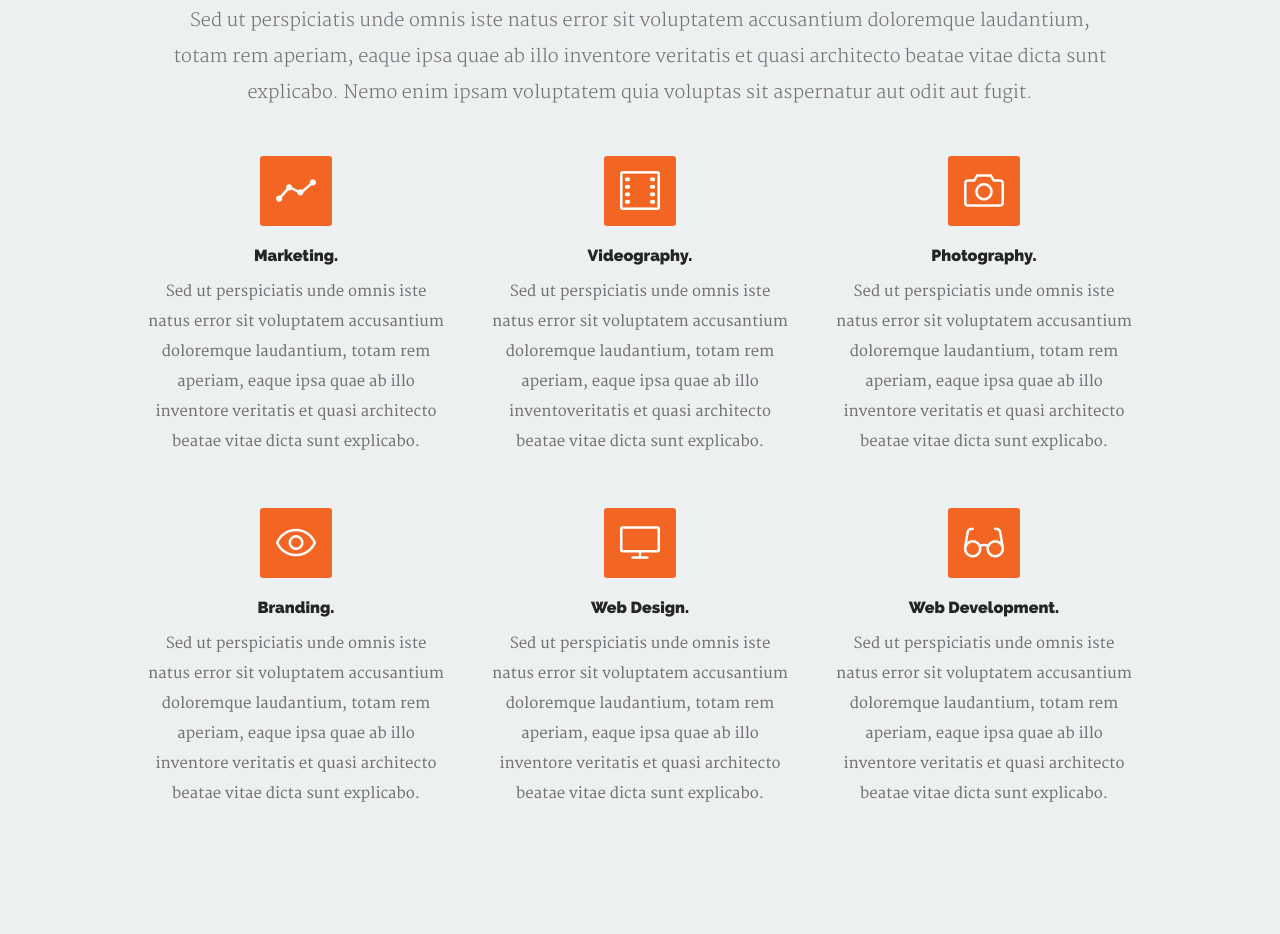
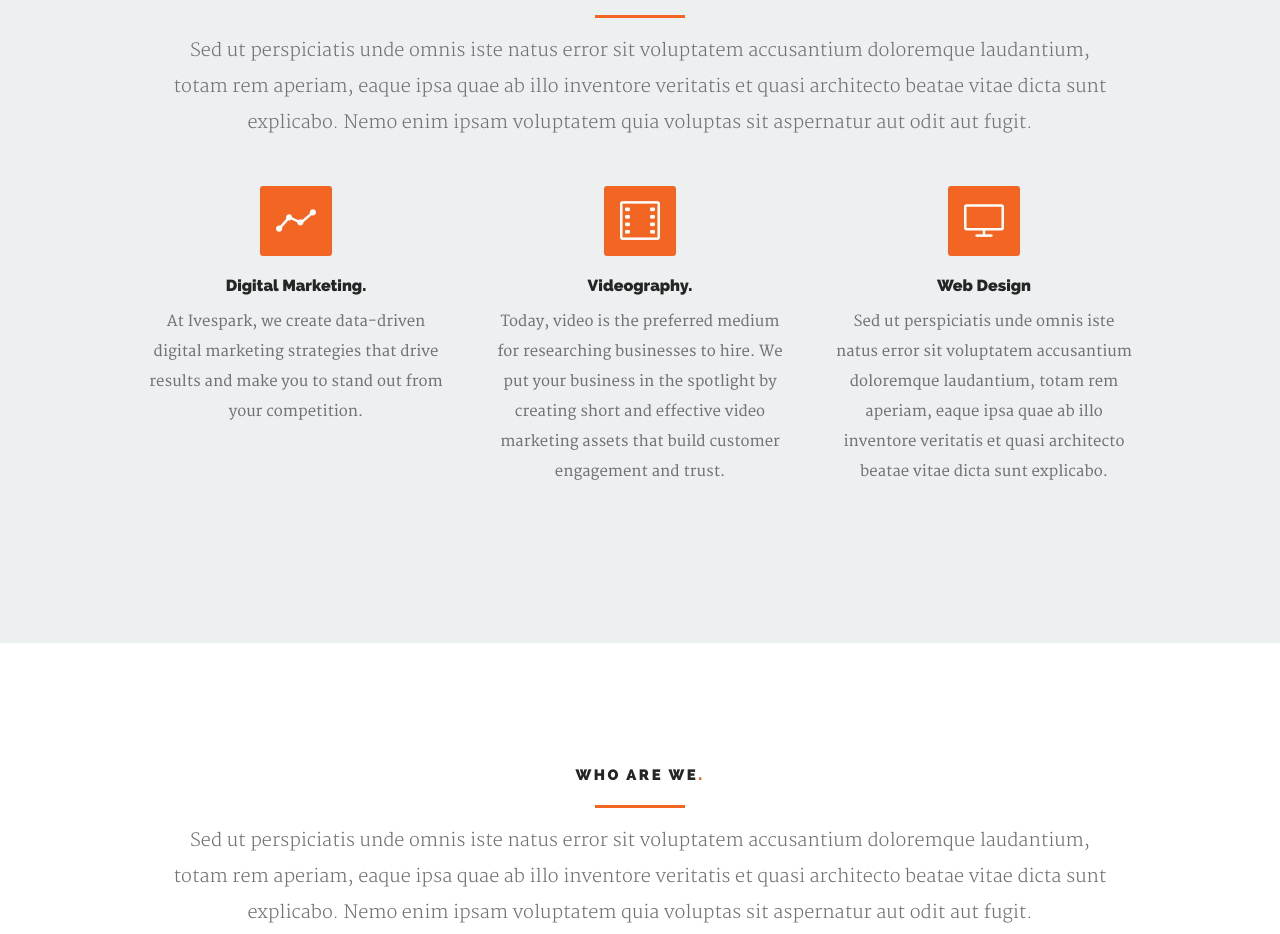
Before and after one commit to sadecki558/ivespark, a plain HTML site: page index.html in a window 1280 px wide. Shown: the part 2146-3080 px from the top of the page. Drawn offline with nearby package versions, Linux system fonts and the light colour scheme.

Commit message:
service update

```diff
--- a/index.html
+++ b/index.html
@@ -136,7 +136,7 @@
 
 	         <hr />
 
-	         <b>At Ivespark, we work hard to understand what it is our clients want most and how we can help them achieve it.
+	         <b>At Ivespark, we work hard to understand what it is our clients want most and how we can help them achieve it. Your success is our priority.
 			 </b>
 
 	      </div>
@@ -318,11 +318,10 @@
 	               	<span class="icon-graph"></span>
 	               </div>
 
-	               <h3>Marketing.</h3>
+	               <h3>Digital Marketing.</h3>
 
 	               <div class="service-content">
-		               <p>Sed ut perspiciatis unde omnis iste natus error sit voluptatem accusantium doloremque laudantium, totam rem aperiam, eaque ipsa quae ab illo inventore veritatis et quasi architecto beatae vitae dicta sunt explicabo.
-	         			</p>
+		               <p> At Ivespark, we create data-driven digital marketing strategies that drive results and make you to stand out from your competition.
 	               </div>
 
 	            </div> <!-- /bgrid -->
@@ -336,37 +335,7 @@
 	               <h3>Videography.</h3>
 
 	               <div class="service-content">
-		               <p>Sed ut perspiciatis unde omnis iste natus error sit voluptatem accusantium doloremque laudantium, totam rem aperiam, eaque ipsa quae ab illo inventoveritatis et quasi architecto beatae vitae dicta sunt explicabo.
-	         			</p>
-	               </div>
-
-	            </div> <!-- /bgrid -->
-
-				   <div class="bgrid">
-
-	              	<div class="icon-part">
-	               	<i class="icon-camera"></i>
-	               </div>
-
-	               <h3>Photography.</h3>
-
-	               <div class="service-content">
-		               <p>Sed ut perspiciatis unde omnis iste natus error sit voluptatem accusantium doloremque laudantium, totam rem aperiam, eaque ipsa quae ab illo inventore veritatis et quasi architecto beatae vitae dicta sunt explicabo.
-	         			</p>
-	               </div>
-
-	            </div> <!-- /bgrid -->
-
-				   <div class="bgrid first">
-
-	              	<div class="icon-part">
-	               	<i class="icon-eye"></i>
-	               </div>
-
-	               <h3>Branding.</h3>
-
-	               <div class="service-content">
-		               <p>Sed ut perspiciatis unde omnis iste natus error sit voluptatem accusantium doloremque laudantium, totam rem aperiam, eaque ipsa quae ab illo inventore veritatis et quasi architecto beatae vitae dicta sunt explicabo.
+		               <p>Today, video is the preferred medium for researching businesses to hire. We put your business in the spotlight by creating short and effective video marketing assets that build customer engagement and trust.
 	         			</p>
 	               </div>
 
@@ -378,29 +347,13 @@
 	               	<i class="icon-screen-desktop"></i>
 	               </div>
 
-	               <h3>Web Design.</h3>
+	               <h3>Web Design</h3>
 
 	               <div class="service-content">
 		               <p>Sed ut perspiciatis unde omnis iste natus error sit voluptatem accusantium doloremque laudantium, totam rem aperiam, eaque ipsa quae ab illo inventore veritatis et quasi architecto beatae vitae dicta sunt explicabo.
 	         			</p>
 	               </div>
 
-	             </div> <!-- /bgrid -->
-
-				   <div class="bgrid">
-
-	               <div class="icon-part">
-	               	<i class="icon-eyeglasses"></i>
-	               </div>
-
-	               <h3>Web Development.</h3>
-
-	               <div class="service-content">
-		               <p>Sed ut perspiciatis unde omnis iste natus error sit voluptatem accusantium doloremque laudantium, totam rem aperiam, eaque ipsa quae ab illo inventore veritatis et quasi architecto beatae vitae dicta sunt explicabo.
-	         			</p>
-	               </div>
-
-	            </div> <!-- /bgrid -->
 
 	      	</div> <!-- /service-list -->
 
```
